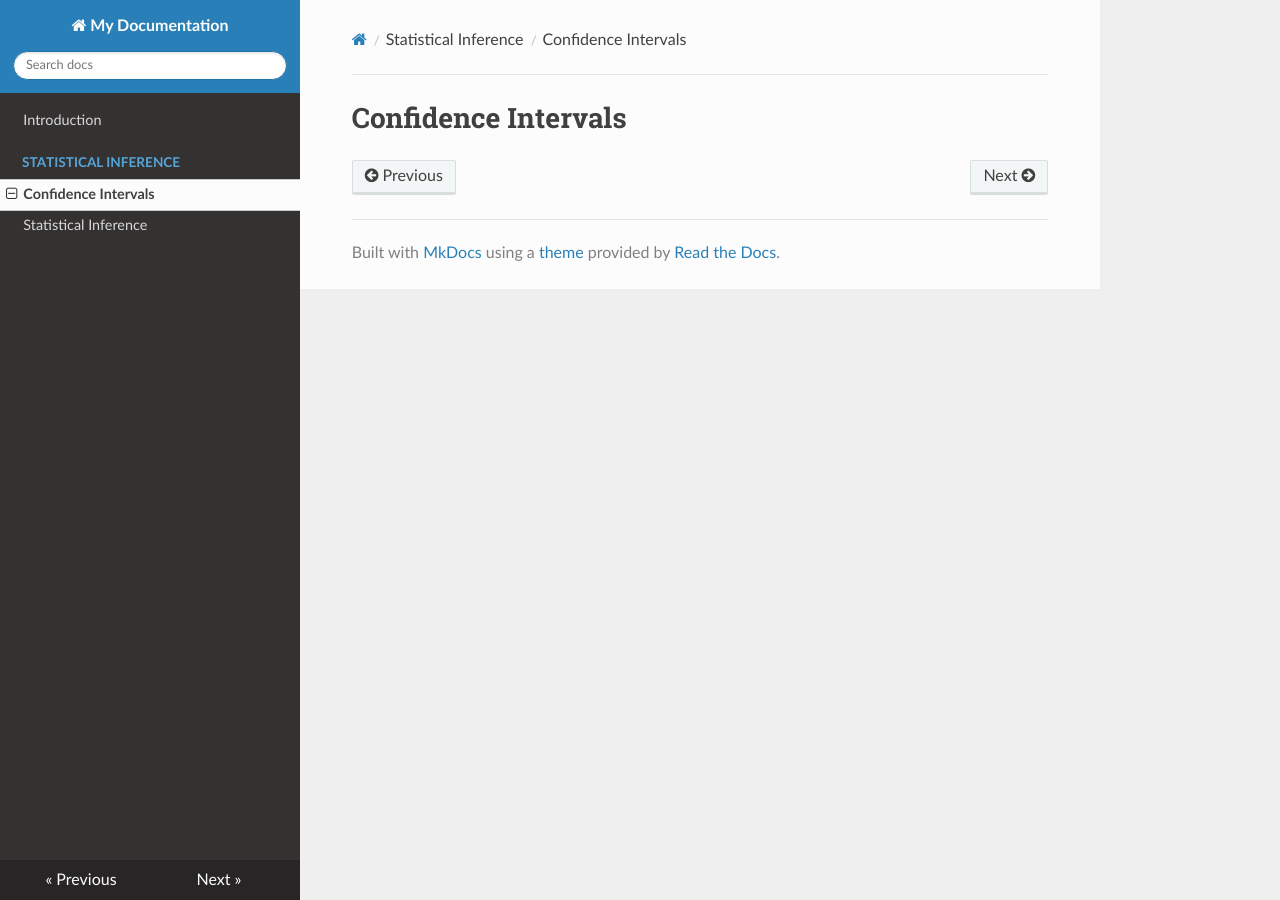
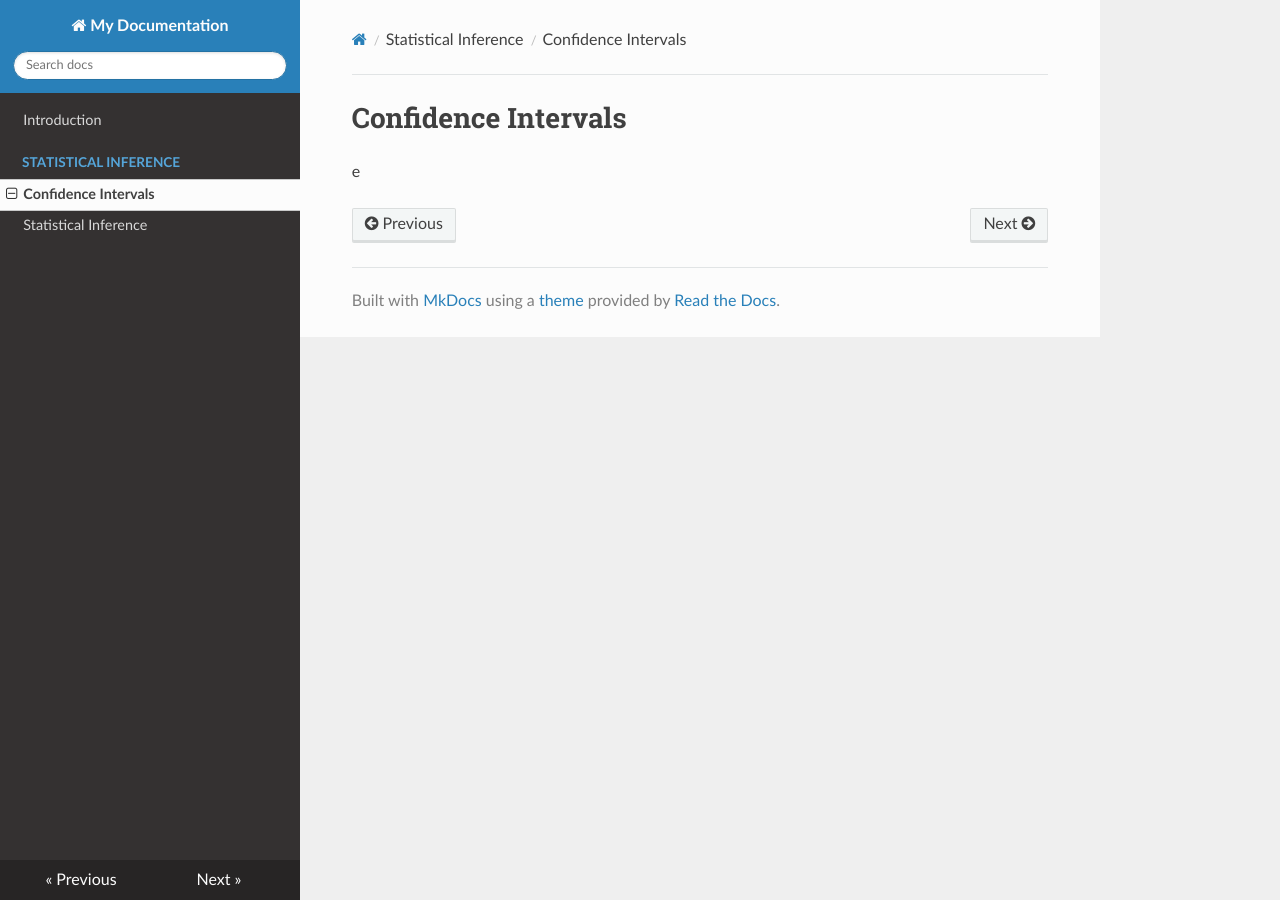
Before and after one commit to Hamzah-A98/Hamzah-A98.github.io, an MkDocs documentation site: the page built from docs/Statistical Inference/confidence_intervals.md, in a window 1280 px wide. Built offline with MkDocs 1.6.1, drawn with Linux system fonts in a browser that asks for light colours; nearby versions of some CDN libraries.

Commit message:
page update

```diff
--- a/docs/Statistical Inference/confidence_intervals.md
+++ b/docs/Statistical Inference/confidence_intervals.md
@@ -1 +1,3 @@
 # Confidence Intervals
+
+e
```
